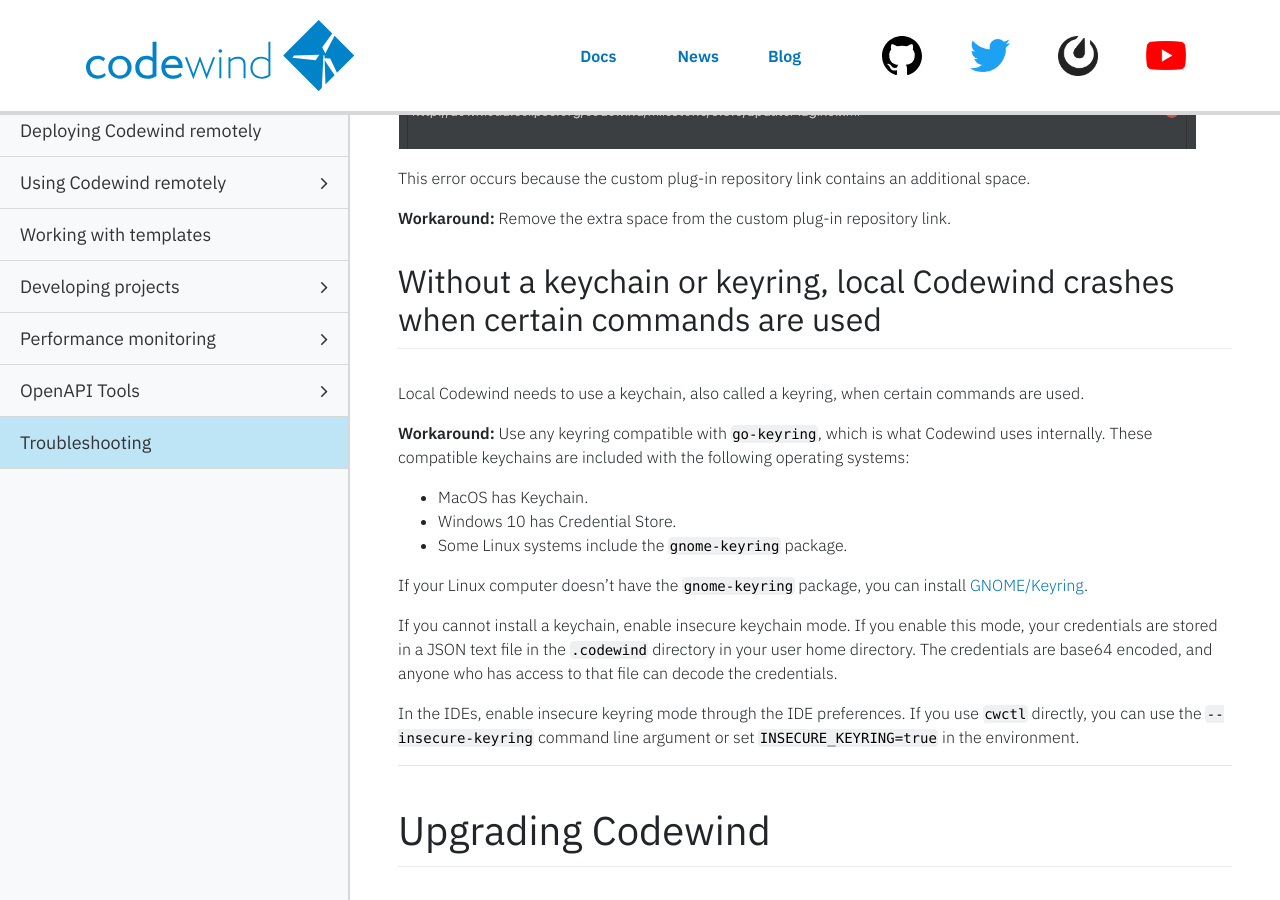
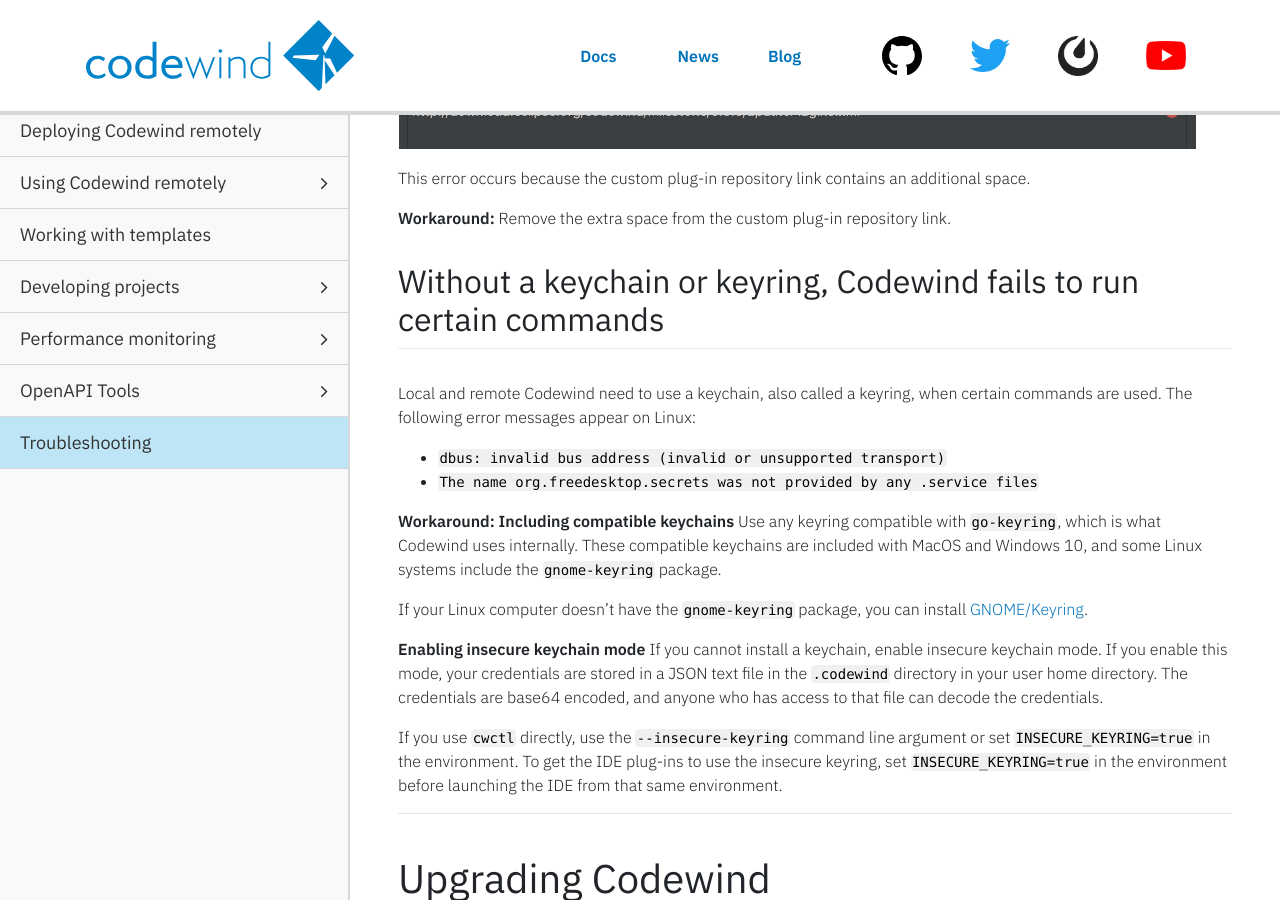
Before and after one commit to eclipse-archived/codewind-docs, a Jekyll site: the page built from docs/_documentations/troubleshooting.md, in a window 1280 px wide and 900 px high, scrolled down 2656 px. Built offline with Jekyll 4.4.1, drawn with Linux system fonts in a browser that asks for light colours; nearby versions of some CDN libraries; comment, search, counter and statistics services are not loaded.

Commit message:
Editing file from feedback
Signed-off-by: Sarah Ishida <sishida@us.ibm.com>

```diff
--- a/docs/_documentations/troubleshooting.md
+++ b/docs/_documentations/troubleshooting.md
@@ -128,20 +128,21 @@ Issue type: bug/info
 Issue link: https://github.com/eclipse/codewind/issues/2563
 0.11.0: New
 -->
-## Without a keychain or keyring, local Codewind crashes when certain commands are used
-Local Codewind needs to use a keychain, also called a keyring, when certain commands are used.
+## Without a keychain or keyring, Codewind fails to run certain commands
+Local and remote Codewind need to use a keychain, also called a keyring, when certain commands are used. The following error messages appear on Linux:
+- `dbus: invalid bus address (invalid or unsupported transport)`
+- `The name org.freedesktop.secrets was not provided by any .service files`
 
 **Workaround:**
-Use any keyring compatible with `go-keyring`, which is what Codewind uses internally. These compatible keychains are included with the following operating systems:
-- MacOS has Keychain.
-- Windows 10 has Credential Store.
-- Some Linux systems include the `gnome-keyring` package.
+**Including compatible keychains**
+Use any keyring compatible with `go-keyring`, which is what Codewind uses internally. These compatible keychains are included with MacOS and Windows 10, and some Linux systems include the `gnome-keyring` package.
 
 If your Linux computer doesn't have the `gnome-keyring` package, you can install [GNOME/Keyring](https://wiki.archlinux.org/index.php/GNOME/Keyring).
 
+**Enabling insecure keychain mode**
 If you cannot install a keychain, enable insecure keychain mode. If you enable this mode, your credentials are stored in a JSON text file in the `.codewind` directory in your user home directory. The credentials are base64 encoded, and anyone who has access to that file can decode the credentials.
 
-In the IDEs, enable insecure keyring mode through the IDE preferences. If you use `cwctl` directly, you can use the `--insecure-keyring` command line argument or set `INSECURE_KEYRING=true` in the environment.
+If you use `cwctl` directly, use the `--insecure-keyring` command line argument or set `INSECURE_KEYRING=true` in the environment. To get the IDE plug-ins to use the insecure keyring, set `INSECURE_KEYRING=true` in the environment before launching the IDE from that same environment.
 
 ***
 # Upgrading Codewind
```
